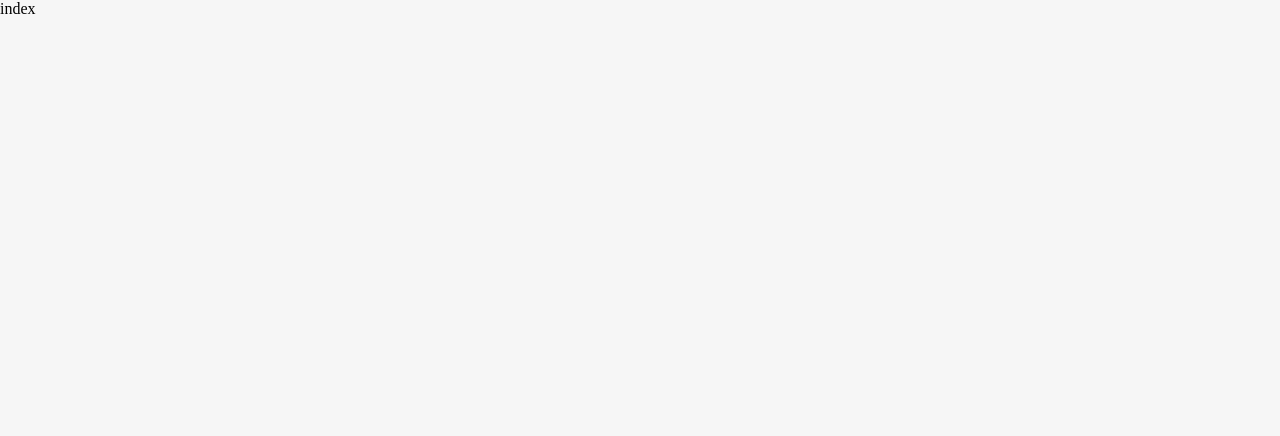
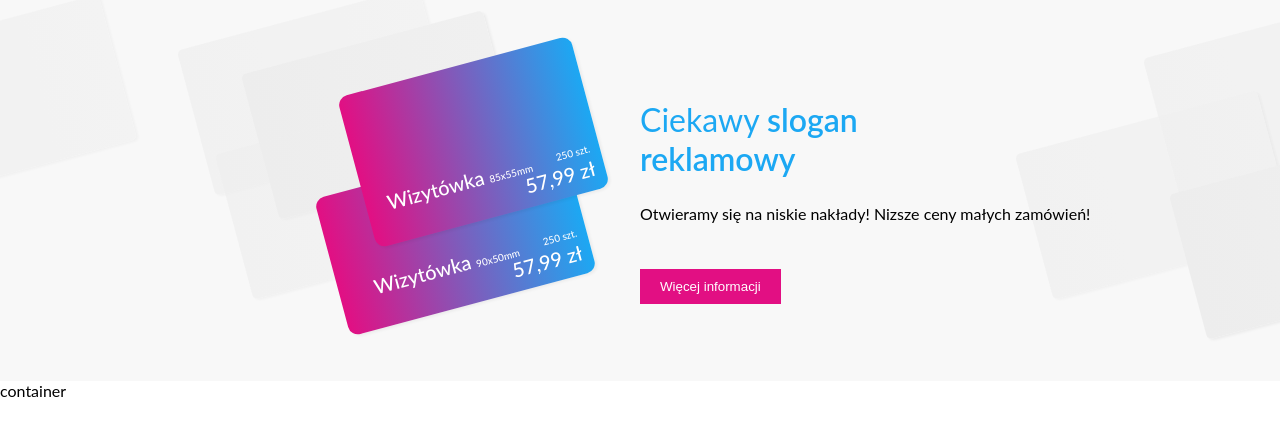
Before and after one commit to happy1211/web-test, a Gatsby site: page / in a window 1280 px wide. Built offline with nearby package versions, Linux system fonts and the light colour scheme; Gatsby itself is replaced by a stand-in of ours.

Commit message:
created Slider component

```diff
--- a/gatsby-config.js
+++ b/gatsby-config.js
@@ -16,6 +16,7 @@ module.exports = {
     `gatsby-transformer-sharp`,
     `gatsby-plugin-sharp`,
     `gatsby-plugin-sass`,
+    `gatsby-plugin-styled-components`,
 
     // this (optional) plugin enables Progressive Web App + Offline functionality
     // To learn more, visit: https://gatsby.dev/offline
--- a/package.json
+++ b/package.json
@@ -5,6 +5,7 @@
   "version": "0.1.0",
   "author": "Kyle Mathews <mathews.kyle@gmail.com>",
   "dependencies": {
+    "babel-plugin-styled-components": "^1.10.6",
     "gatsby": "^2.15.28",
     "gatsby-image": "^2.2.23",
     "gatsby-plugin-manifest": "^2.2.20",
@@ -12,6 +13,7 @@
     "gatsby-plugin-react-helmet": "^3.1.10",
     "gatsby-plugin-sass": "^2.1.17",
     "gatsby-plugin-sharp": "^2.2.27",
+    "gatsby-plugin-styled-components": "^3.1.8",
     "gatsby-source-filesystem": "^2.1.28",
     "gatsby-transformer-sharp": "^2.2.19",
     "node-sass": "^4.12.0",
@@ -20,7 +22,8 @@
     "react-dom": "^16.10.1",
     "react-helmet": "^5.2.1",
     "react-slick": "^0.25.2",
-    "slick-carousel": "^1.8.1"
+    "slick-carousel": "^1.8.1",
+    "styled-components": "^4.4.0"
   },
   "devDependencies": {
     "prettier": "^1.18.2"
--- /dev/null
+++ b/src/components/BackgroundItem/BackgroundItem.js
@@ -0,0 +1,21 @@
+import styled from 'styled-components';
+
+const BackgroundItem = styled.div`
+width: 250px;
+height:150px;
+border-radius:5px;
+opacity:${props => props.light ? '0.6' : '1'};
+background-image: linear-gradient(to right, #EDEDED, #F0F0F0);
+z-index:-10;
+transform: rotate(-15deg);
+-moz-transform: rotate(-15deg);
+-webkit-transform: rotate(-15deg);
+position: absolute;
+top:${props => `${props.top}vh`};
+left:${props => props.left ? `${props.left}vw` : null};
+right:${props => props.right ? `${props.right}vw` : null};
+box-shadow:2px 2px 3px rgba(0,0,0,.05);
+display:${props => props.sm ? 'none' : 'block'};
+`
+
+export default BackgroundItem;
--- /dev/null
+++ b/src/components/BusinessCard/BusinessCard.js
@@ -0,0 +1,45 @@
+import styled from 'styled-components'
+import BackgroundItem from '../BackgroundItem/BackgroundItem'
+
+
+const BusinessCard = styled(BackgroundItem)`
+    width:${props => props.top ? '241px' : '255px'};
+    height:${props => props.top ? '156px' : '142px'};
+    border-radius:10px;
+    background-image:linear-gradient(to right, #E20F83,#1CA8F3);
+    color:white;
+    font-family:'lato';
+    font-weight:500;
+   position:inherit;
+    z-index:${props => props.top ? '9' : '5'};
+
+    p{
+
+        position:absolute;
+        bottom:10px;
+        right:10px;
+        font-size:20px;
+        margin:0;
+
+    }
+
+    p:nth-child(1){
+        right:70px;
+        bottom:30px;
+    }
+
+    .small{
+      font-size:10px;
+     }
+
+     @media(max-width:767px){
+        width:${props => props.top ? '180px' : '191px'};
+        height:${props => props.top ? '117px' : '106px'};
+
+       p{font-size:14px;}
+       .text-top{ top:25px;}
+    }
+
+`
+
+export default BusinessCard;
--- /dev/null
+++ b/src/components/Button/Button.js
@@ -0,0 +1,18 @@
+import styled from 'styled-components'
+
+const Button = styled.button`
+   margin-top:30px;
+                    background-color: #E20F83;
+                    border:none;
+                    color:white;
+                    padding:10px 20px;
+@media(max-width:767px){
+    margin: 0 0 5%;
+    font-size:14px;
+    font-weight:200;
+
+}
+
+`;
+
+export default Button;
--- /dev/null
+++ b/src/components/H2/H2.js
@@ -0,0 +1,13 @@
+import styled from "styled-components";
+
+
+const H2 = styled.h2`
+    font-size:32px;
+    font-weight:400;
+    color:#1CA8F3;
+    text-align:${props => props.mobile ? 'center' : "left"};
+    margin: ${props => props.mobile ? '10% 0 15%' : null};
+    .big{font-weight:600}
+`;
+
+export default H2;
--- /dev/null
+++ b/src/components/Slider.js
@@ -0,0 +1,109 @@
+import React, { Component } from 'react';
+import styled from 'styled-components'
+import Slider from "react-slick";
+import './index.scss'
+import H2 from './H2/H2'
+import Button from './Button/Button'
+import BusinessCard from './BusinessCard/BusinessCard'
+import BackgroundItem from './BackgroundItem/BackgroundItem'
+
+
+const SliderStyled = styled(Slider)`
+
+background-color:#F8F8F8;
+overflow:hidden;
+
+.mobile{
+
+    display:none;
+
+    @media(max-width:767px){
+        display:block;
+    }
+}
+
+`;
+
+
+class Header extends Component {
+    render() {
+        var settings = {
+            dots: false,
+            infinite: true,
+            speed: 500,
+            slidesToShow: 1,
+            slidesToScroll: 1
+        };
+        return (
+            <SliderStyled {...settings}>
+                <div>
+                    <div className="desktop">
+                        <div className="background-items">
+                            <BackgroundItem top="3" left="-10" light />
+                            <BackgroundItem top="2" left="15" light />
+                            <BackgroundItem top="5" left="20" />
+                            <BackgroundItem top="15" left="18" light />
+                            <BackgroundItem top="3" right="-10" light />
+                            <BackgroundItem top="15" right="0" light />
+                            <BackgroundItem top="20" right="-12" />
+                        </div>
+
+                        <div className="slider-container">
+                            <div className="slider-left">
+                                <div className="slider-cards">
+
+                                    <BusinessCard top>
+                                        <p>Wizytówka <span className="small">85x55mm</span></p>
+                                        <p><span className="small">250 szt.</span> <br /> 57,99 zł</p>
+                                    </BusinessCard>
+                                    <BusinessCard >
+                                        <p>Wizytówka <span className="small">90x50mm</span></p>
+                                        <p><span className="small">250 szt.</span> <br /> 57,99 zł</p>
+                                    </BusinessCard>
+                                </div>
+
+                            </div>
+                            <div className="slider-right">
+                                <div className="slider-text">
+                                    <H2>Ciekawy <span className="big">slogan <br /> reklamowy</span></H2>
+                                    <p>Otwieramy się na niskie nakłady! Nizsze ceny małych zamówień!</p>
+                                    <Button>Więcej informacji</Button>
+                                </div>
+                            </div>
+                        </div>
+                    </div>
+
+                    <div className="mobile">
+                        <div className="background-items">
+                            <BackgroundItem top="2" left="-40" light />
+                            <BackgroundItem top="25" left="-10" />
+
+                        </div>
+
+                        <div className="slider-container">
+                            <div className="slider-cards">
+
+                                <H2 mobile>Ciekawy <span className="big">slogan <br /> reklamowy</span></H2>
+
+                                <BusinessCard mobile id="first">
+                                    <p className="text-top">Wizytówka <span className="small">90x50mm</span></p>
+                                    <p className="text-bottom"><span className="small">250 szt.</span> <br /> 57,99 zł</p>
+                                </BusinessCard>
+                                <BusinessCard top mobile id="second">
+                                    <p className="text-top">Wizytówka <span className="small">85x55mm</span></p>
+                                    <p className="text-bottom"><span className="small">250 szt.</span> <br /> 57,99 zł</p>
+                                </BusinessCard>
+
+                            </div>
+                            <p>Otwieramy się na niskie nakłady! Nizsze ceny małych zamówień!</p>
+                            <Button >Więcej informacji</Button>
+                        </div>
+                    </div>
+                </div>
+
+            </SliderStyled>
+        );
+    }
+}
+
+export default Header;
--- a/src/components/index.scss
+++ b/src/components/index.scss
@@ -1,9 +1,79 @@
 body{
     padding:0;
     margin:0;
-    font-family: 'Playfair Display', serif;
-    background-color: #f6f6f6;
+    font-family:'lato';
   }
   *, *::before, *::after{
     box-sizing:border-box;
   }
+
+  .desktop{
+
+    display:block;
+
+    @media(max-width:767px){
+        display:none;
+    }
+
+    .slider-container{
+      display: flex;
+      align-items: center;
+
+        .slider-left, .slider-right{
+            width:50%;
+        }
+
+        .slider-right{
+
+            .slider-text{
+
+                h2{
+                    font-size:32px;
+                    font-weight:400;
+                    color:#1CA8F3;
+
+                     .big{font-weight:600}
+
+                }
+            }
+        }
+
+        .slider-left{
+
+            .slider-cards{
+                float:right;
+                padding:10% 5% 20%;
+                position:relative;
+                text-align:right;
+
+                div:nth-child(2){
+                    margin:-22% -10%;
+                }
+            }
+        }
+    }
+  }
+
+
+  .mobile{
+    .slider-container{
+      text-align:center;
+      .slider-cards{
+
+        #second{
+          margin:10%;
+        }
+
+        #first{
+
+          margin: 2% 35%;
+          position: relative;
+          z-index: -10;
+          float:left;
+          }
+
+        }
+
+
+    }
+  }
--- a/src/pages/index.js
+++ b/src/pages/index.js
@@ -1,8 +1,12 @@
 import React from "react"
 import '../components/index.scss'
+import Header from '../components/Slider'
 
 const IndexPage = () => (
-  <>index</>
+  <>
+
+    <Header />
+    container</>
 )
 
 export default IndexPage
```
Also changed, not shown: 1 other file.
